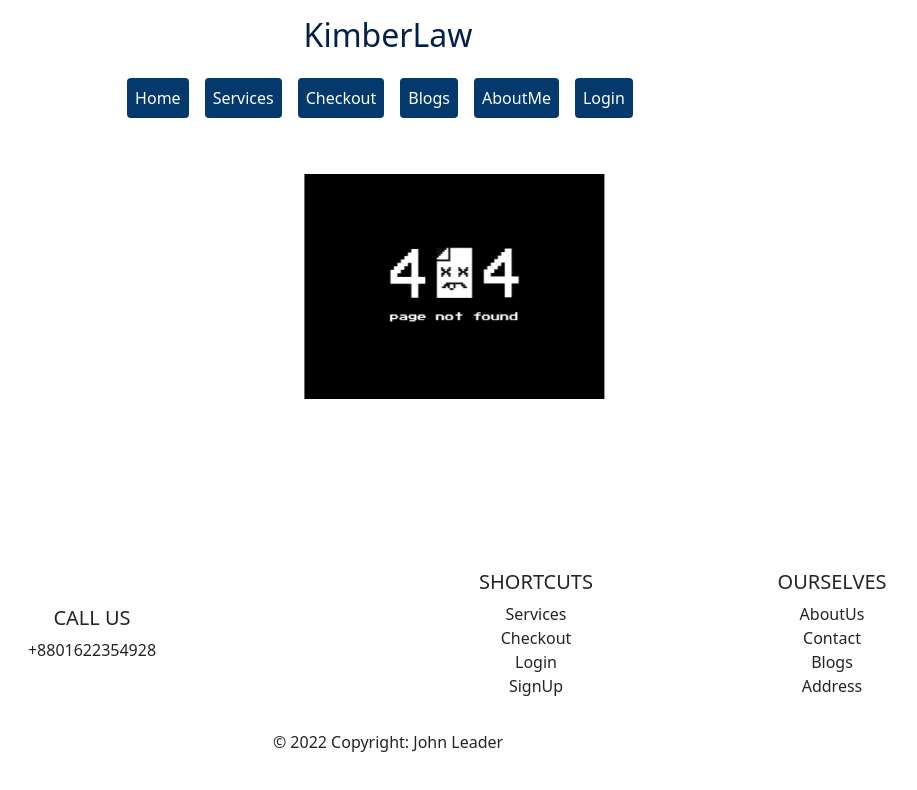
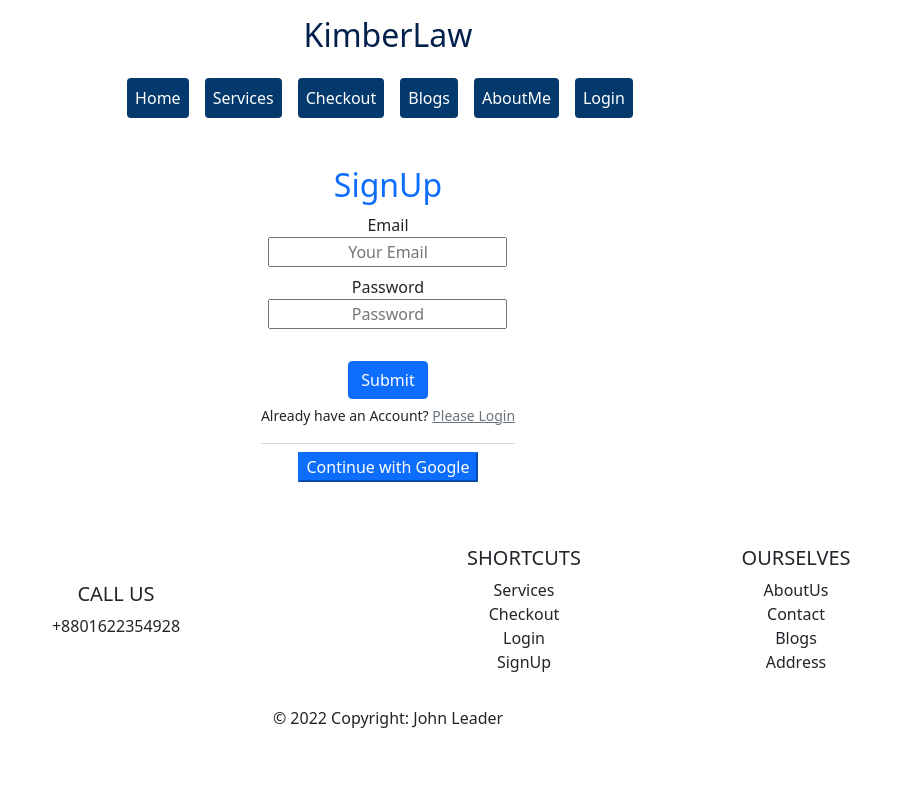
Before and after one commit to Ohi20/Ph-Assignment10-Wave2Recheck, a React (Create React App) app: page /signup in a window 1280 px wide. Shown: the top 790 px of the page, without its empty margins (252-1169 px from the left). Built offline with nearby package versions, Linux system fonts and the light colour scheme.

Commit message:
signup-page-added

```diff
--- a/src/App.js
+++ b/src/App.js
@@ -5,6 +5,7 @@ import Blogs from './Pages/Blogs/Blogs';
 import Header from './Pages/Header/Header';
 import Home from './Pages/Home/Home';
 import Login from './Pages/Login/Login';
+import SignUp from './Pages/Login/SignUp';
 import NotFound from './Pages/NotFound/NotFound';
 import Services from './Pages/Services/Services';
 
@@ -16,6 +17,7 @@ function App() {
        <Routes>
         <Route path="/" element={<Home />} />
         <Route path="/login" element={<Login/>} />
+        <Route path="/signup" element={<SignUp/>} />
         <Route path="/blogs" element={<Blogs/>} />
         <Route path="/services" element={<Services/>} />
         <Route path="/aboutme" element={<Aboutme/>} />
--- /dev/null
+++ b/src/Pages/Login/SignUp.js
@@ -0,0 +1,138 @@
+import React from 'react';
+import Footer from '../../Shared/Footer';
+import { useSignInWithEmailAndPassword,useSignInWithGoogle } from "react-firebase-hooks/auth";
+import auth from '../../firebase.init';
+import { useForm } from "react-hook-form";
+import { Link, useLocation, useNavigate } from 'react-router-dom';
+import Loading from '../../Shared/Loading';
+
+const SignUp = () => {
+
+    const [signInWithGoogle, gUser, gLoading, gError] = useSignInWithGoogle(auth);
+
+    const { register, formState: { errors }, handleSubmit } = useForm();
+
+    const [SignInWithEmailAndPassword, user, loading, error] = useSignInWithEmailAndPassword(auth);
+
+    let signInError;
+    const navigate = useNavigate();
+    const location = useLocation();
+    let from = location.state?.from?.pathname || "/";
+
+    if(loading || gLoading){
+        return <Loading></Loading>
+    }
+
+    if(error || gError){
+        signInError = <p className='text-red-500'><small>{error?.message || gError?.message}</small></p>
+    }
+
+    if(user || gUser){
+        navigate(from, {replace: true});
+    }
+
+    const onSubmit = data => {
+        console.log(data);
+        SignInWithEmailAndPassword(data.email,data.password);
+    }
+
+
+
+    return (
+        <div className='px-5'>
+            <div class="card-body d-flex justify-content-center  my-4 ">
+
+<div>
+
+<h2 class="card-title text-center text-primary">SignUp</h2>
+
+<form onSubmit={handleSubmit(onSubmit)}>
+<div class="form-group d-flex flex-column justify-content-center align-items-center mb-2">
+<div>
+<label className='' for="exampleInputEmail1">Email</label>
+</div>
+<div>
+<input
+type="email"
+placeholder="Your Email"
+className="input text-center"
+{...register("email", {
+required: {
+value: true,
+massage: 'email required'
+},
+pattern: {
+value: /[a-z0-9]+@[a-z]+\.[a-z]{2,3}/,
+message: 'Please Give a Valid Email' // JS only: <p>error message</p> TS only support string
+}
+})}
+/>
+</div>
+
+<label class="label">
+{errors.email?.type === 'required' &&  <span class="label-text-alt text-red-500">{errors.email.message}</span>}
+{errors.email?.type === 'pattern' &&  <span class="label-text-alt text-red-500">{errors.email.message}</span>}
+
+
+</label>
+
+
+</div>
+<div class="form-group d-flex flex-column justify-content-center align-items-center mb-2">
+<div>
+<label className='' for="exampleInputPassword1">Password</label>
+</div>
+<div>
+<input
+type="password"
+placeholder="Password"
+className="input text-center"
+{...register("password", {
+required: {
+value: true,
+massage: 'password required'
+},
+minLength: {
+value: 6,
+message: 'Must be 6 characters or longer' // JS only: <p>error message</p> TS only support string
+}
+})}
+/>
+</div>
+
+</div>
+
+
+
+<label class="label">
+{errors.password?.type === 'required' &&  <span class="label-text-alt text-red-500">{errors.password.message}</span>}
+{errors.password?.type === 'minLength' &&  <span class="label-text-alt text-red-500">{errors.password.message}</span>}
+
+
+</label>
+
+{signInError}
+
+
+
+<div className='d-flex justify-content-center'>
+<button type="submit" className="btn btn-primary text-center mb-1">Submit</button>
+</div>
+</form>
+<p><small>Already have an Account? <Link className='text-secondary' to="/login">Please Login</Link></small></p>
+<div class="dropdown-divider">OR</div>
+<div className='d-flex justify-content-center align-items-center'>
+<button onClick={() => signInWithGoogle()}
+className='btn-primary'>Continue with Google</button>
+</div>
+</div>
+
+
+
+</div>
+<Footer></Footer>
+        </div>
+    );
+};
+
+export default SignUp;
```
